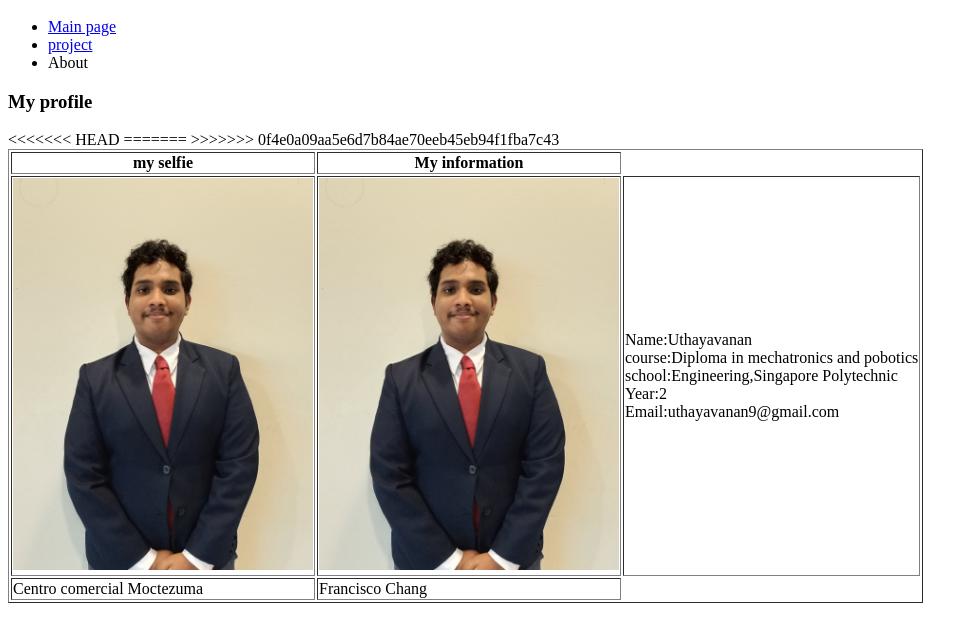
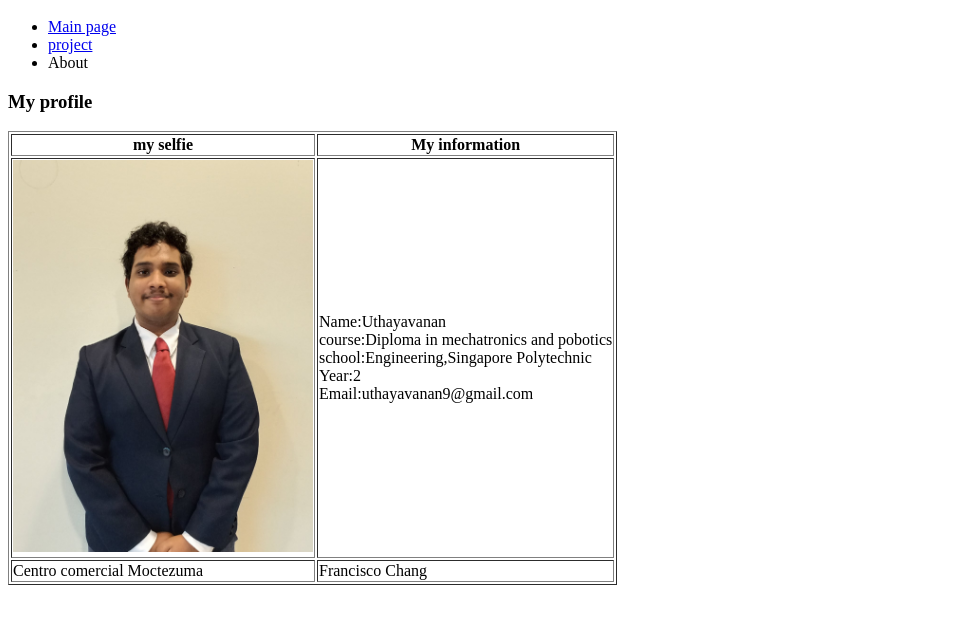
Before and after one commit to vanan1234/test-2, a plain HTML site: page About.html in a window 1280 px wide. Shown: the part 109-748 px from the top of the page, without its empty margins (0-978 px from the left). Drawn offline with Linux system fonts and the light colour scheme.

Commit message:
Update About.html
for picture

```diff
--- a/About.html
+++ b/About.html
@@ -24,11 +24,7 @@
           <th>My information</th>
         </tr>
         <tr>
-<<<<<<< HEAD
           <td><a href="pictures/selfie.jpeg"><img src="pictures/selfie.jpeg" width=300px alt="selfie"></a></td>
-=======
-          <td><a href="/pictures/selfie.jpeg"><img src="/pictures/selfie.jpeg" width=300px alt="selfie"></a></td>
->>>>>>> 0f4e0a09aa5e6d7b84ae70eeb45eb94f1fba7c43
           <td>Name:Uthayavanan <br>
               course:Diploma in mechatronics and pobotics <br>
               school:Engineering,Singapore Polytechnic <br>
```
